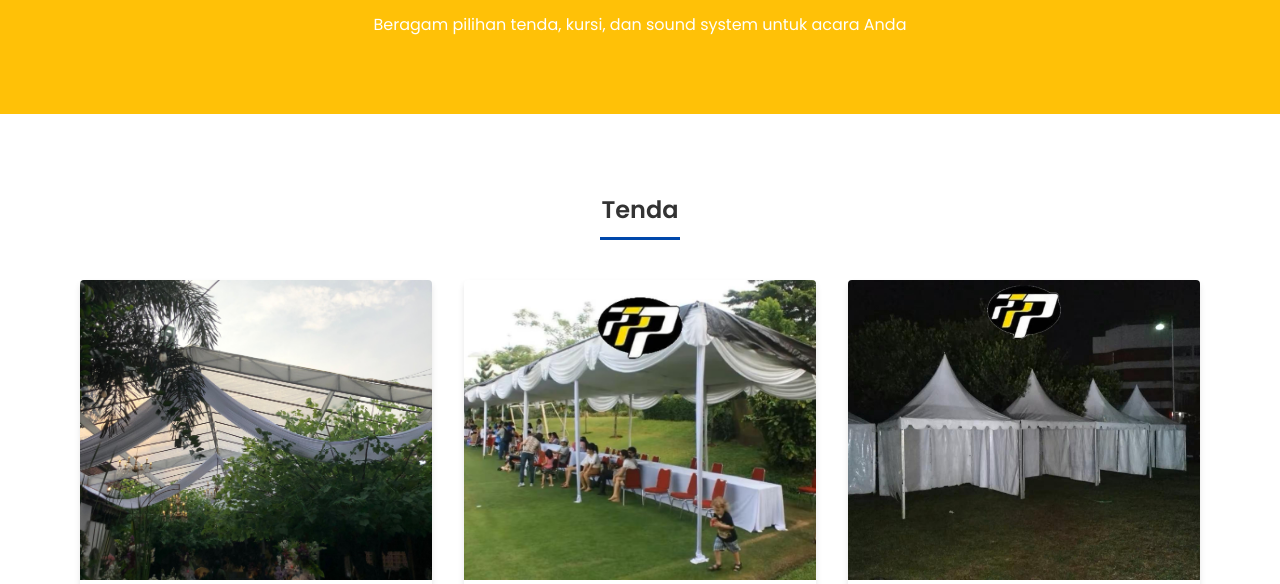
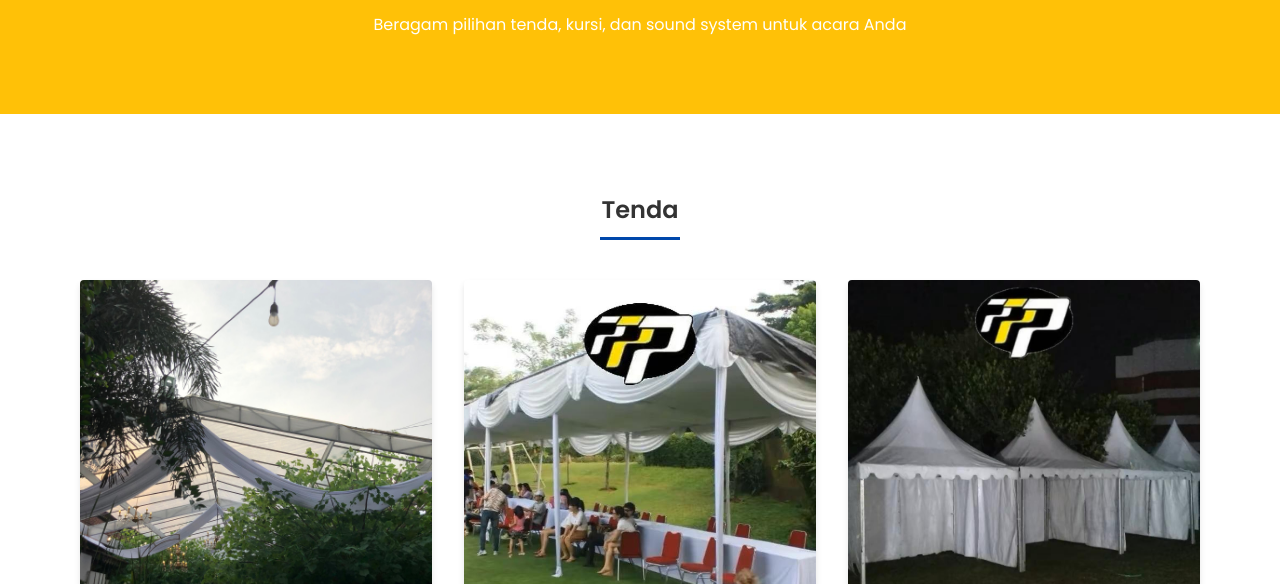
Before and after one commit to maulaalbi/sewatendakursi, a plain HTML site: page produk.html in a window 1280 px wide. Shown: the part 176-760 px from the top of the page. Drawn offline with Linux system fonts and the light colour scheme.

Commit message:
qwq1243598423454711111234

```diff
--- a/css/style.css
+++ b/css/style.css
@@ -558,10 +558,16 @@ footer {
 
 .product-card img {
     width: 100%;
-    height: 300px;
+    height: 400px;
     object-fit: cover;
 
 }
+
+/* .product-card img .dekorasi{
+    position: absolute;
+    top: 0;
+    background-color: #dc3545;
+} */
 
 
 .product-info {
```
